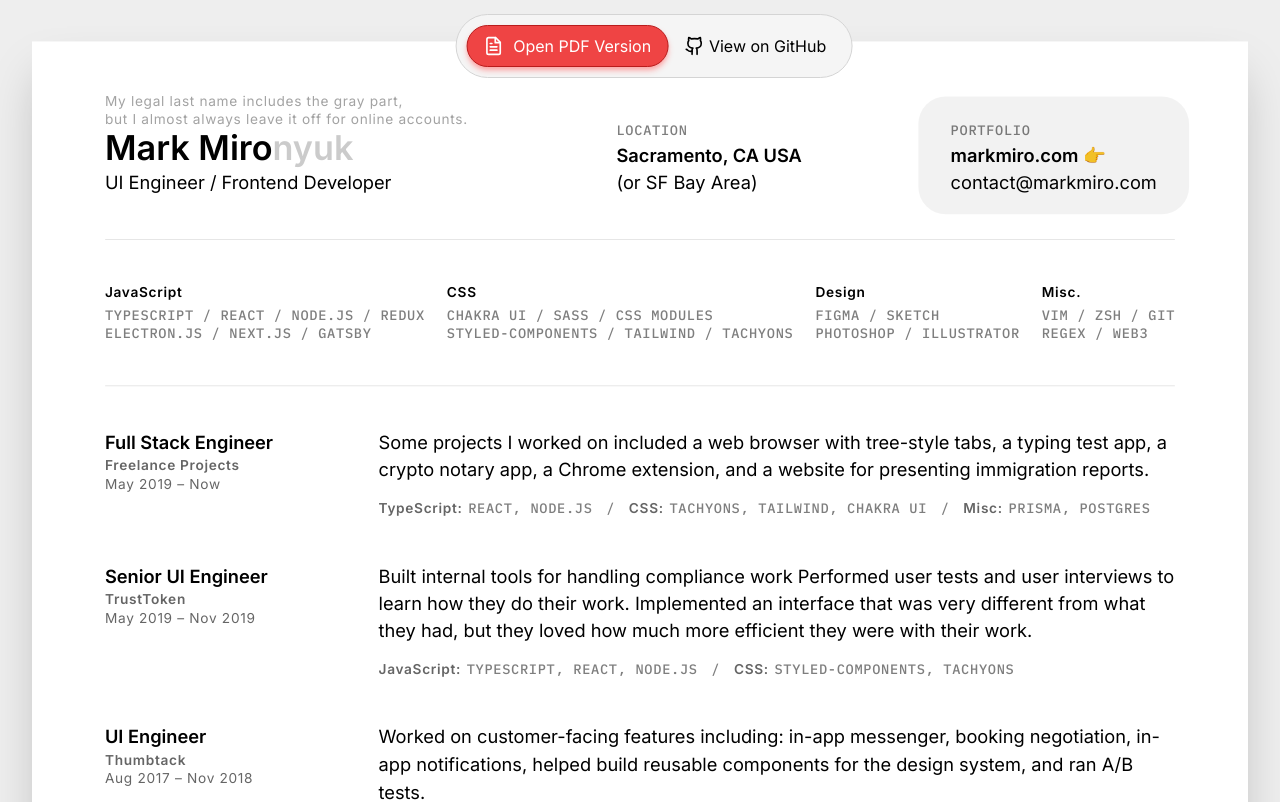
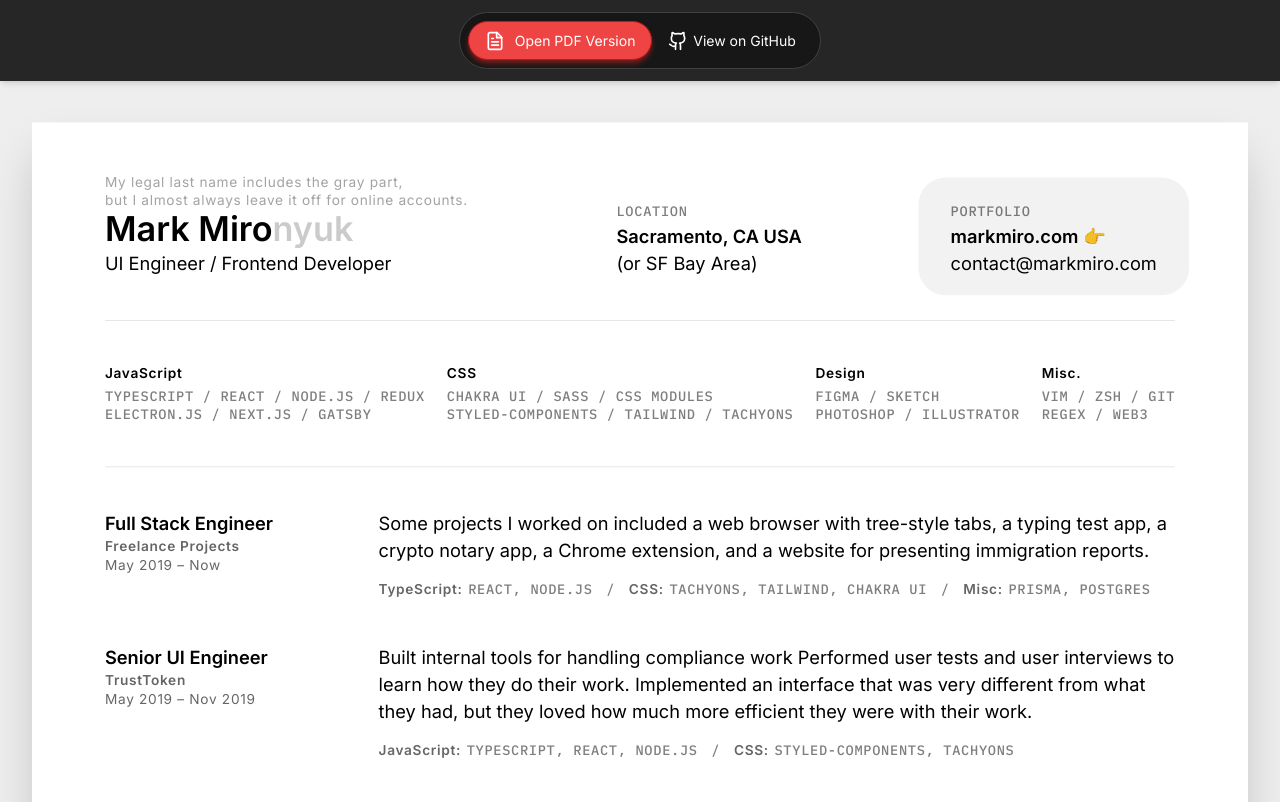
Before and after one commit to markmiro/resume, a Next.js app: page / in a window 1280 px wide. Shown: the top 802 px of the page. Built offline with nearby package versions, Linux system fonts and the light colour scheme.

Commit message:
Update styling of buttons

```diff
--- a/pages/index.jsx
+++ b/pages/index.jsx
@@ -108,7 +108,9 @@ const Header = () => {
             <a href={website} className="block font-semibold hover:underline">
               {websiteText}
             </a>
-            <a href={`mailto:${email}`} className="hover:underline">{email}</a>
+            <a href={`mailto:${email}`} className="hover:underline">
+              {email}
+            </a>
           </div>
         </HeaderBlock>
       </div>
@@ -270,23 +272,28 @@ export async function getStaticProps() {
 // );
 
 const downloadMessage = (
-  <div className="top-0 left-1/2 -translate-x-1/2 fixed z-10 m-3 flex items-center bg-neutral-100 border border-neutral-300 p-2 rounded-full">
+  <div className="print:hidden z-10 sticky top-0 grid place-items-center bg-neutral-800 shadow-md" style={{padding: 12}}>
+    <div
+      className="flex bg-neutral-900 border border-neutral-700 rounded-full whitespace-nowrap"
+      style={{ padding: 8 }}
+    >
       <a
         href="/Mark-Mironyuk-Resume-Feb-24-2023-09_50-PM.pdf"
-      className="flex items-center gap-2 rounded-full max-w-fit cursor-pointer bg-red-500 hover:bg-red-600 border border-red-700 transition-colors shadow-md shadow-red-300 text-white text-center"
-      style={{ padding: "8px 16px", fontSize: "16px" }}
+        className="flex items-center gap-2 rounded-full cursor-pointer bg-red-500 hover:bg-red-600 border border-red-700 transition-colors shadow-md shadow-red-900 text-white text-center"
+        style={{ padding: "8px 16px", fontSize: "14px" }}
       >
         <FileText size="20" />
         Open PDF Version
       </a>
       <a
         href="https://github.com/markmiro/resume"
-      className="flex gap-1 items-center hover:underline"
-      style={{ padding: "8px 16px", fontSize: "16px" }}
+        className="flex gap-1 items-center text-white hover:underline"
+        style={{ padding: "8px 16px", fontSize: "14px" }}
       >
         <Github size="20" />
         View on GitHub
       </a>
+    </div>
   </div>
 );
 
@@ -298,10 +305,8 @@ function Home(props) {
         {/* When saving as a PDF in Chrome, this title is used for the file name */}
         <title>{slugify(`${name}${nameRest} Resume - ${updated}`)}</title>
       </Head>
-      <div className="print:hidden">
+      {downloadMessage}
       {/* {printMessage} */}
-        {downloadMessage}
-      </div>
       <ResumeContext.Provider value={props.doc}>
         <Page>
           <Header />
```
Lines whose indentation alone changed are shown as unchanged.
